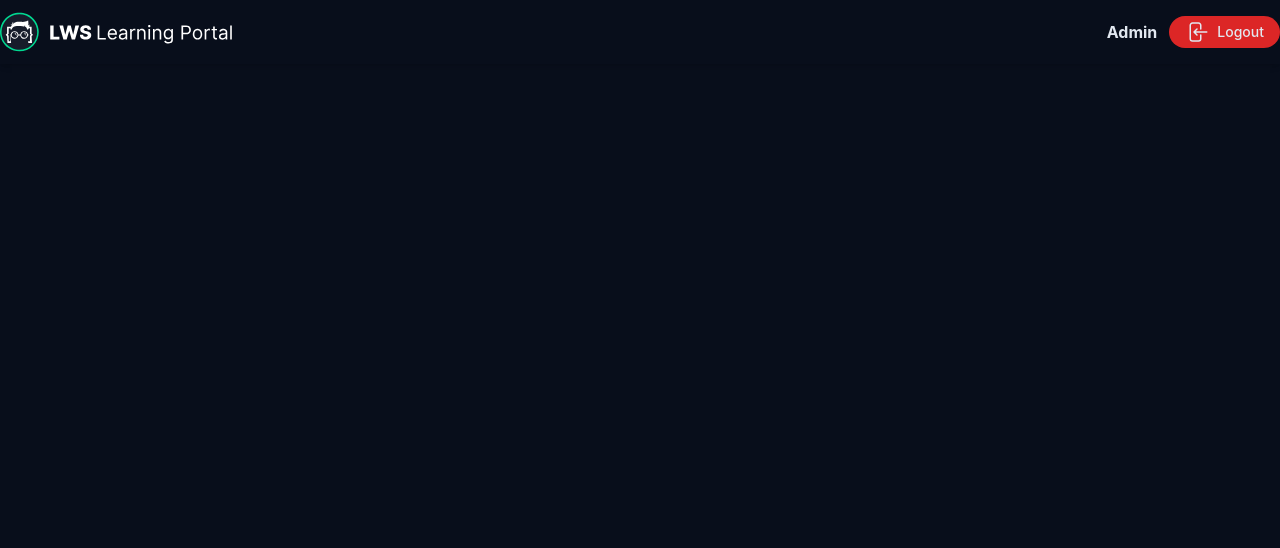
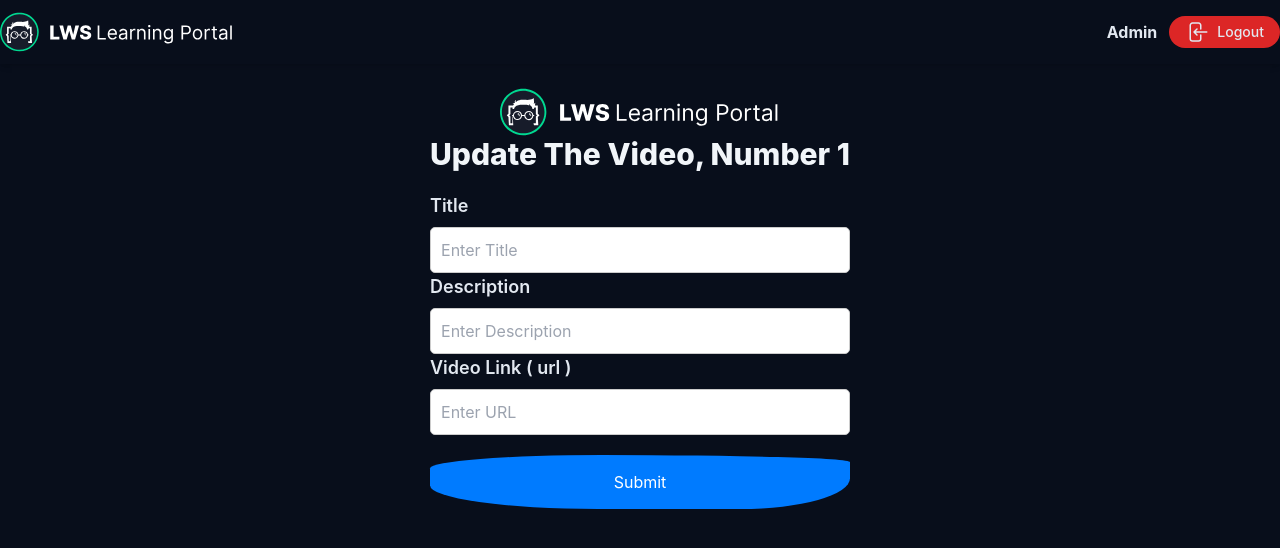
Before and after one commit to Authoi234/think-in-a-redux-way-assignment-10, a React (Create React App) app: page /admin/editVideo/1 in a window 1280 px wide. Shown: the top 548 px of the page. Built offline with nearby package versions, Linux system fonts and the light colour scheme; no server answers; sample sign-in values are in the browser's storage.

Commit message:
video edit is done

```diff
--- a/server/db.json
+++ b/server/db.json
@@ -69,7 +69,7 @@
     },
     {
       "id": 2,
-      "title": "#2 JavaScript Tips and Tricks - JavaScript Job Interview Questions",
+      "title": "#2 JavaScript Tips and Tricks - JavaScript Job Interview Questions!!!",
       "description": "JavaScript Tips and Tricks - JavaScript Job Interview Questions - Bangla Tutorial \nIn this video, I have shown 8 more JavaScript pro tips that will make a JavaScript Developer's life easier.",
       "url": "https://www.youtube.com/embed/E9_R88eKcBM",
       "views": "91.2K",
--- a/src/features/videos/videosApi.js
+++ b/src/features/videos/videosApi.js
@@ -50,4 +50,4 @@ export const videosApi = apiSlice.injectEndpoints({
     }),
 });
 
-export const { useGetVideosQuery, useGetVideoQuery } = videosApi;
+export const { useGetVideosQuery, useGetVideoQuery, useEditVideoMutation } = videosApi;
--- a/src/pages/adminDashboard/UpdateVideo.js
+++ b/src/pages/adminDashboard/UpdateVideo.js
@@ -1,11 +1,127 @@
-import React from 'react';
-import { useParams } from 'react-router-dom';
+import React, { useEffect, useState } from 'react';
+import { useNavigate, useParams } from 'react-router-dom';
+import { MdOutlineDescription } from "react-icons/md";
+import learningPortalImg from "../../assets/image/learningportal.svg";
+import { useEditVideoMutation, useGetVideoQuery } from '../../features/videos/videosApi';
+import { toast } from 'react-toastify';
 
 const UpdateVideo = () => {
-    const {videoId} = useParams();
+    const { videoId } = useParams();
+    const { data: oldVideo } = useGetVideoQuery(videoId);
+    const [title, setTitle] = useState("");
+    const [description, setDescription] = useState("");
+    const [url, setUrl] = useState("");
+    const navigate = useNavigate();
+
+    const [editVideo, { data, isSuccess }] = useEditVideoMutation();
+
+    useEffect(() => {
+        if (oldVideo) {
+            setTitle(oldVideo.title || "");
+            setDescription(oldVideo.description || "");
+            setUrl(oldVideo.url || "");
+        }
+    }, [oldVideo]);
+
+    useEffect(() => {
+        if (isSuccess === true) {
+            toast("Video Successfully Updated");
+            navigate("/admin/videos")
+        }
+    }, [isSuccess, navigate]);
+
+    const handleUpdate = (e) => {
+        e.preventDefault();
+        editVideo({ id: videoId, data: { title, description, url } });
+    }
+
     return (
-        <div>
+        <div style={{ width: "100%", display: "flex", justifyContent: "center", alignItems: "center" }}>
 
+            <div>
+                <div style={{ maxWidth: "600px", width: "100%" }} className="mx-auto px-5 lg:px-0">
+                    <h2 className="mt-6 text-center text-3xl font-extrabold text-slate-100">
+                        <img className="h-12 mx-auto" src={learningPortalImg} alt='' />
+                        Update The Video, Number {videoId}
+                    </h2>
+                </div>
+
+                <form onSubmit={handleUpdate} style={{ maxWidth: "600px", width: "100% ", margin: "20px 0" }}>
+                    <div>
+                        <label style={{ display: "block", fontWeight: "600", fontSize: "18px", marginBottom: "8px" }}>
+                            Title
+                        </label>
+                        <input
+                            type="text"
+                            required
+                            value={title}
+                            placeholder="Enter Title"
+                            onChange={(e) => setTitle(e.target.value)}
+                            style={{
+                                width: "100%",
+                                padding: "10px",
+                                fontSize: "16px",
+                                border: "1px solid #ccc",
+                                borderRadius: "5px",
+                                outline: "none",
+                                transition: "border 0.3s",
+                                color: "black"
+                            }}
+                            onFocus={(e) => (e.target.style.border = "1px solid #007bff")}
+                            onBlur={(e) => (e.target.style.border = "1px solid #ccc")}
+                        />
+                    </div>
+                    <div>
+                        <label style={{ display: "block", fontWeight: "600", fontSize: "18px", marginBottom: "8px" }}>
+                            Description
+                        </label>
+                        <input
+                            type="text"
+                            required
+                            value={description}
+                            placeholder="Enter Description"
+                            onChange={(e) => setDescription(e.target.value)}
+                            style={{
+                                width: "100%",
+                                padding: "10px",
+                                fontSize: "16px",
+                                border: "1px solid #ccc",
+                                borderRadius: "5px",
+                                outline: "none",
+                                transition: "border 0.3s",
+                                color: "black"
+                            }}
+                            onFocus={(e) => (e.target.style.border = "1px solid #007bff")}
+                            onBlur={(e) => (e.target.style.border = "1px solid #ccc")}
+                        />
+                    </div>
+                    <div>
+                        <label style={{ display: "block", fontWeight: "600", fontSize: "18px", marginBottom: "8px" }}>
+                            Video Link ( url )
+                        </label>
+                        <input
+                            type="text"
+                            required
+                            placeholder="Enter URL"
+                            value={url}
+                            onChange={(e) => setUrl(e.target.value)}
+                            style={{
+                                width: "100%",
+                                padding: "10px",
+                                fontSize: "16px",
+                                border: "1px solid #ccc",
+                                borderRadius: "5px",
+                                outline: "none",
+                                transition: "border 0.3s",
+                                color: "black"
+                            }}
+                            onFocus={(e) => (e.target.style.border = "1px solid #007bff")}
+                            onBlur={(e) => (e.target.style.border = "1px solid #ccc")}
+                        />
+                    </div>
+                    <button type="submit" style={{ width: "100%", padding: "15px 0", borderRadius: "41% 59% 26% 40% / 25% 13% 57% 44%", marginTop: "20px" ,fontSize: "20", color: "white", textAlign: "center", backgroundColor: "#007bff" }} >Submit</button>
+                </form>
+            </div>
         </div>
     );
 };
```
